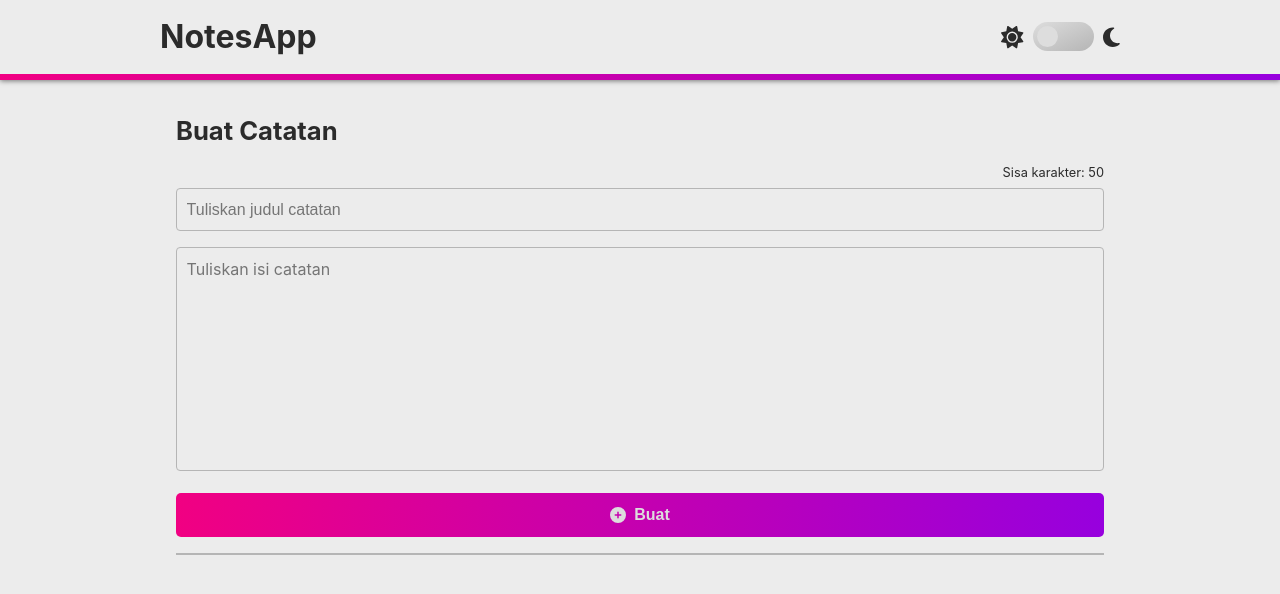
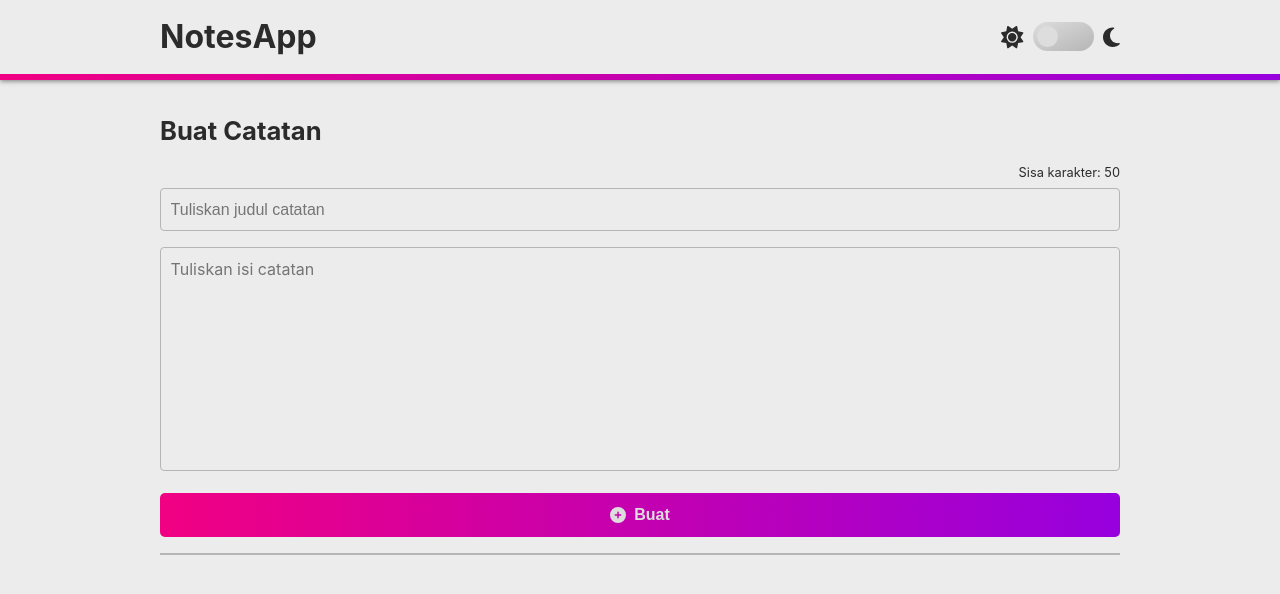
Before and after one commit to mirzaq19/notes-dcd, a React (Vite) app: page / in a window 1280 px wide. Shown: the top 594 px of the page. Built offline with nearby package versions, Linux system fonts and the light colour scheme.

Commit message:
fix: container padding

```diff
--- a/src/components/Layout.jsx
+++ b/src/components/Layout.jsx
@@ -3,10 +3,12 @@ import Navbar from './Navbar'
 
 const Layout = ({ children }) => {
   return (
-    <div>
+    <>
       <Navbar />
-      <div className={styles.wrapper}>{children}</div>
-    </div>
+      <div className={styles.container}>
+        <div className={styles.wrapper}>{children}</div>
+      </div>
+    </>
   )
 }
 
--- a/src/components/Layout.module.scss
+++ b/src/components/Layout.module.scss
@@ -1,3 +1,7 @@
+.container {
+  padding: 0 1rem;
+}
+
 .wrapper {
   max-width: 960px;
   margin: 0 auto;
--- a/src/components/Section.module.scss
+++ b/src/components/Section.module.scss
@@ -1,7 +1,6 @@
 @import '../styles/variables';
 .container {
   margin: 2rem 0;
-  padding: 0 1rem;
 }
 
 .title {
```
